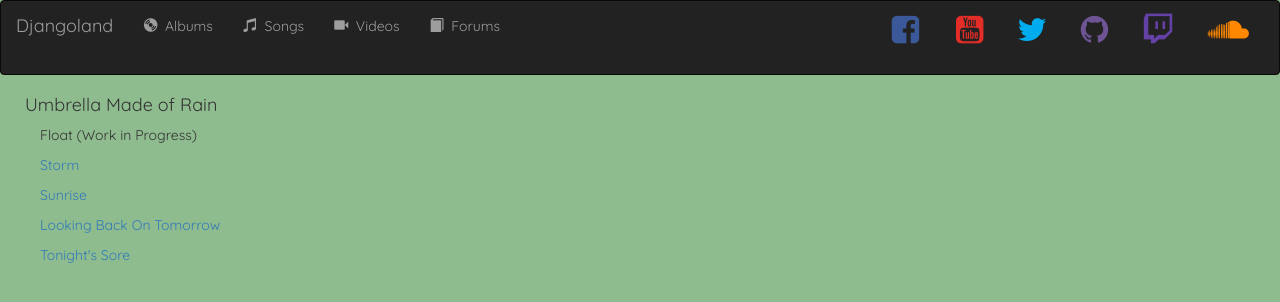
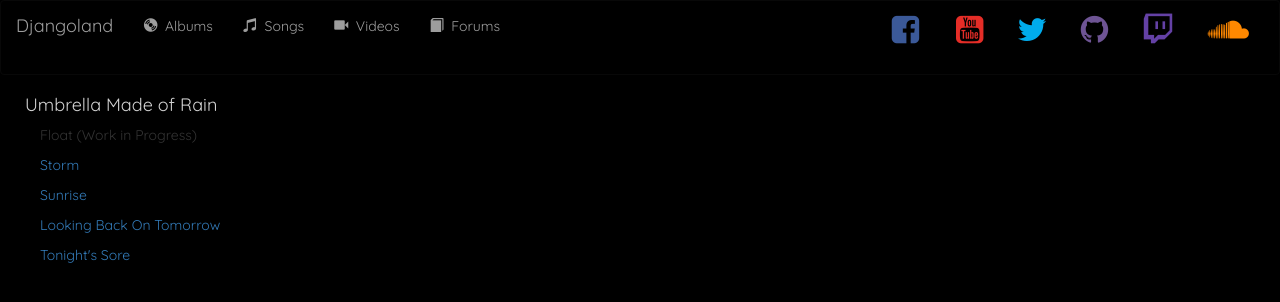
Before and after one commit to oFrusch/Personal-Website, a Django app: page /My_Songs/songs/ in a window 1280 px wide. Shown: the top 302 px of the page. Run offline with Django 3.2, Linux system fonts and the light colour scheme; data comes from the database, SQL or seed files in the repository; some libraries are stand-ins or nearby versions.

Commit message:
Created external CSS files. Redesigned homepage.

```diff
--- a/My_Songs/static/My_Songs/homepage.css
+++ b/My_Songs/static/My_Songs/homepage.css
@@ -1,3 +1,35 @@
-.row{
-    margin-left: 10px;
+body{
+     background-repeat: no-repeat;
+     background-position: 90% 100%;
+     background-size: auto;
+     background-color: black;
 }
+
+#fb-logo{
+    font-size: 32px;
+    color: #3B5998;
+    margin-left: 23px;
+    margin-bottom: 20px;
+}
+
+#yt-logo{
+    font-size: 32px;
+    color: #e52d27;
+    margin-left: 33px;
+    margin-top: 5px;
+}
+
+#twitter-logo{
+    font-size: 32px;
+    color: #00aced;
+    margin-left: 30px;
+    margin-top: 5px;
+}
+
+// Not working for some reason - Add to do inline for this one
+#gh-logo(
+    font-size: 32px;
+    color: #6e5494;
+    margin-left: 30px;
+    margin-top: 5px;
+)
--- a/My_Songs/static/My_Songs/style.css
+++ b/My_Songs/static/My_Songs/style.css
@@ -6,8 +6,33 @@ body{
     font-family: 'Quicksand', sans-serif;
 }
 
+h1{
+    color:lightgrey;
+}
+
+h2{
+    color:lightgrey;
+}
+
+h3{
+    color:lightgrey;
+}
+
+h4{
+    color:lightgrey;
+}
+
+span{
+
+}
+
+a{
+
+}
+
 .navbar{
     border-radius:20;
+    background-color:black;
 }
 
 .navbar-brand{
--- a/My_Songs/templates/My_Songs/album_page.html
+++ b/My_Songs/templates/My_Songs/album_page.html
@@ -8,7 +8,7 @@
 
                 {% if all_albums %}
 
-                    <h1>Owen's Albums</h1>
+                    <h1 style="color:lightgrey">Owen's Albums</h1>
 
                     <img class="img-circle" src = "https://scontent-iad3-1.xx.fbcdn.net/v/t1.0-9/12804896_1147874438579277_3378301262197219096_n.jpg?_nc_cat=0&oh=84a31c8a2d4eb47b253d440c7212d603&oe=5BADC7C6">
 
--- a/My_Songs/templates/My_Songs/base.html
+++ b/My_Songs/templates/My_Songs/base.html
@@ -14,6 +14,8 @@
      <!-- Loads CSS styling -->
     {% load staticfiles %}
     <link rel="stylesheet" type="text/css" href="{% static 'My_Songs/style.css' %}" />
+    <link rel="stylesheet" type="text/css" href="{% static 'My_Songs/homepage.css' %}" />
+
 
     <!-- Font -->
     <link href="https://fonts.googleapis.com/css?family=Quicksand" rel="stylesheet">
--- a/My_Songs/templates/My_Songs/detail.html
+++ b/My_Songs/templates/My_Songs/detail.html
@@ -1,6 +1,6 @@
 {% extends 'My_Songs/base.html' %}
 
-{% block title %} Umbrella Made of Rain {% endblock %}
+{% block title %} {{ album.album_title}}  {% endblock %}
 
 {% block body %}
 
@@ -21,7 +21,7 @@
             {% csrf_token %}
             {% for song in album.song_set.all %}
 
-            <ul>
+            <ul style="color:lightgrey">
                 {% if song.song_link != null %}
                     <a href = "{{ song.song_link }}" target="_blank">{{song.song_title}}</a>
                 {% else %}
```
Also changed, not shown: My_Songs/templates/My_Songs/homepage.html (+27 -15 lines).
